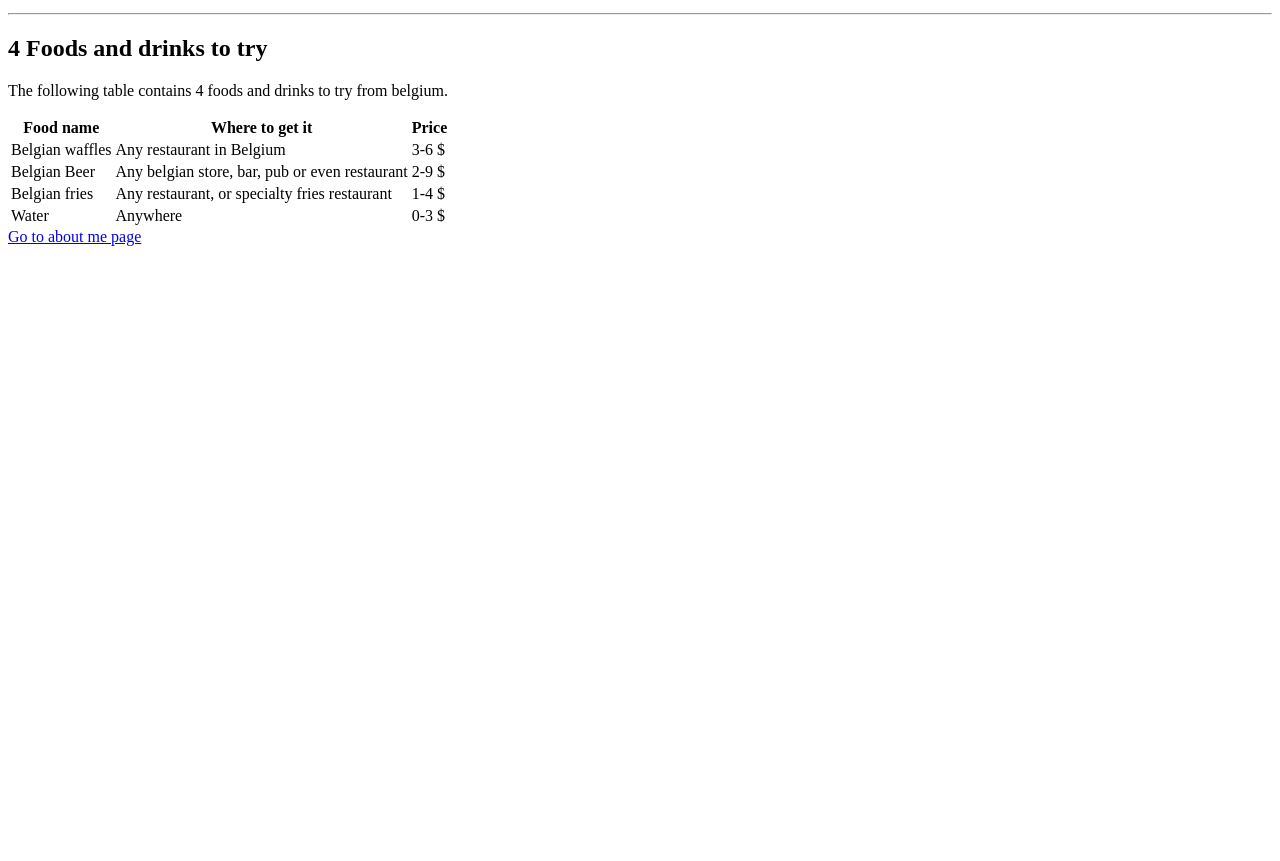
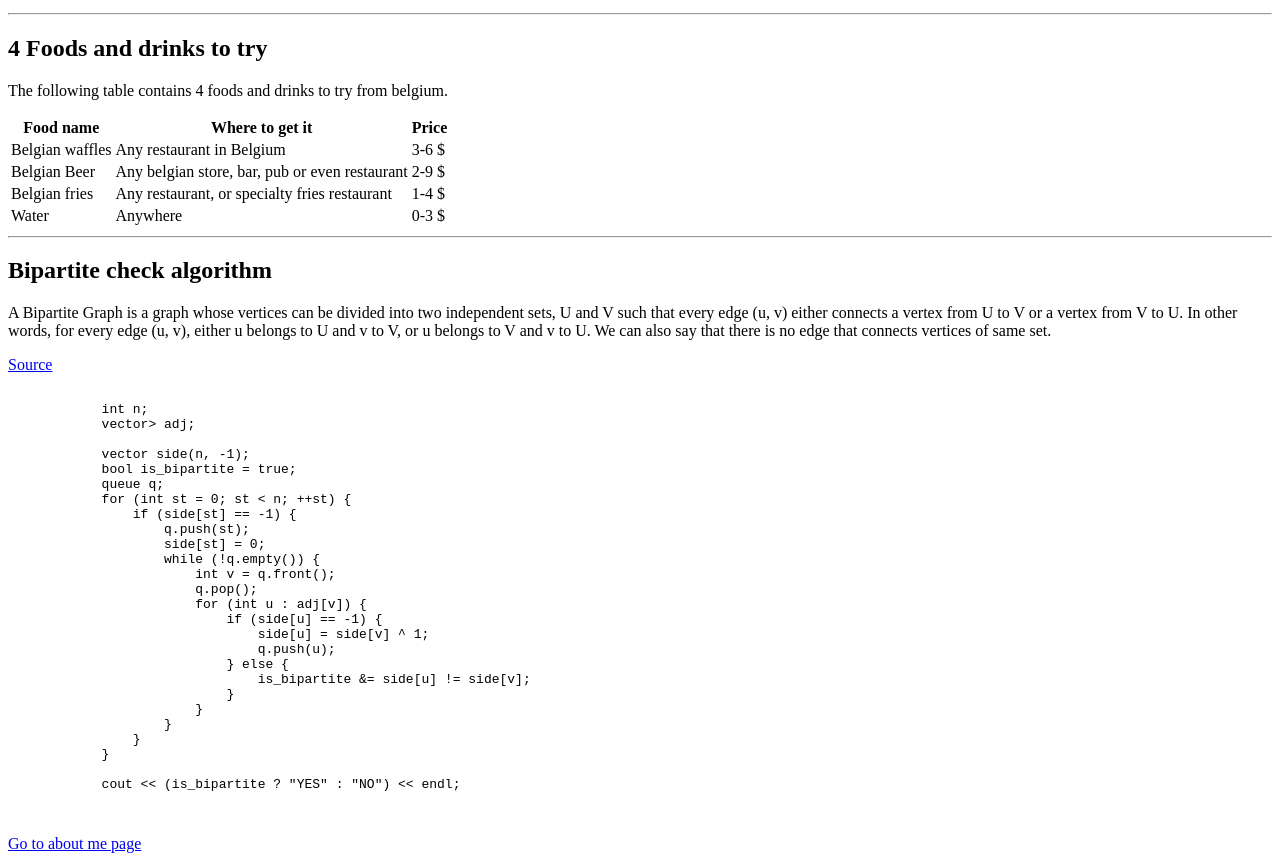
Before and after one commit to 44-563-WebApps-F21/webapps-f21-assignment-3-JonathanVelkeneers, a plain HTML site: page index.html in a window 1280 px wide. Shown: the part 729-1590 px from the top of the page. Before the commit the page ends 983 px from the top, so only its background shows below. Drawn offline with Linux system fonts and the light colour scheme.

Commit message:
Add algorithm

```diff
--- a/index.html
+++ b/index.html
@@ -84,6 +84,40 @@
             <td>0-3 $</td>
         </tr>
     </table>
+    <hr />
+    <h2>Bipartite check algorithm</h2>
+    <p>A Bipartite Graph is a graph whose vertices can be divided into two independent sets, U and V such that every edge (u, v) either connects a vertex from U to V or a vertex from V to U. In other words, for every edge (u, v), either u belongs to U and v to V, or u belongs to V and v to U. We can also say that there is no edge that connects vertices of same set.</p>
+    <a href="https://www.geeksforgeeks.org/bipartite-graph/" target="_blank">Source</a>
+    <pre>
+        <code>
+            int n;
+            vector<vector<int>> adj;
+
+            vector<int> side(n, -1);
+            bool is_bipartite = true;
+            queue<int> q;
+            for (int st = 0; st < n; ++st) {
+                if (side[st] == -1) {
+                    q.push(st);
+                    side[st] = 0;
+                    while (!q.empty()) {
+                        int v = q.front();
+                        q.pop();
+                        for (int u : adj[v]) {
+                            if (side[u] == -1) {
+                                side[u] = side[v] ^ 1;
+                                q.push(u);
+                            } else {
+                                is_bipartite &= side[u] != side[v];
+                            }
+                        }
+                    }
+                }
+            }
+
+            cout << (is_bipartite ? "YES" : "NO") << endl;
+        </code>
+    </pre>
 
     <a href="aboutme.html">Go to about me page</a>
 </body>
```
